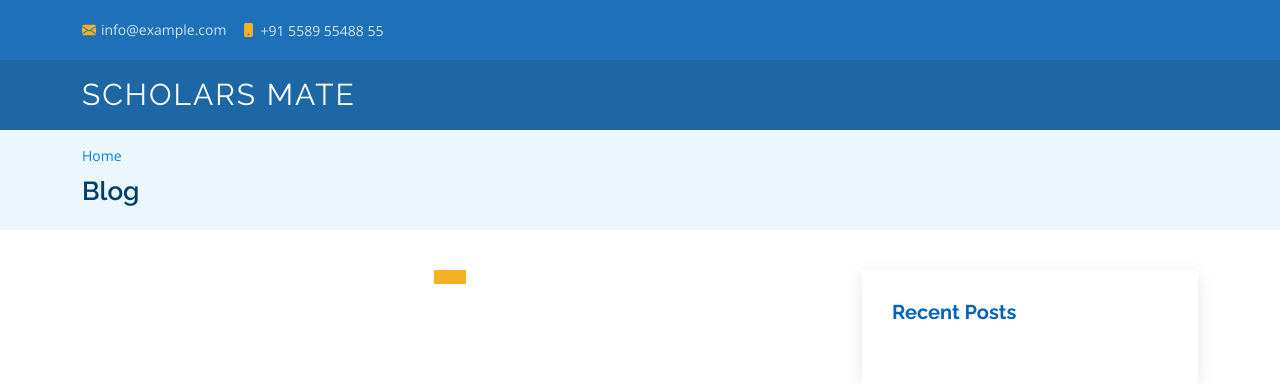
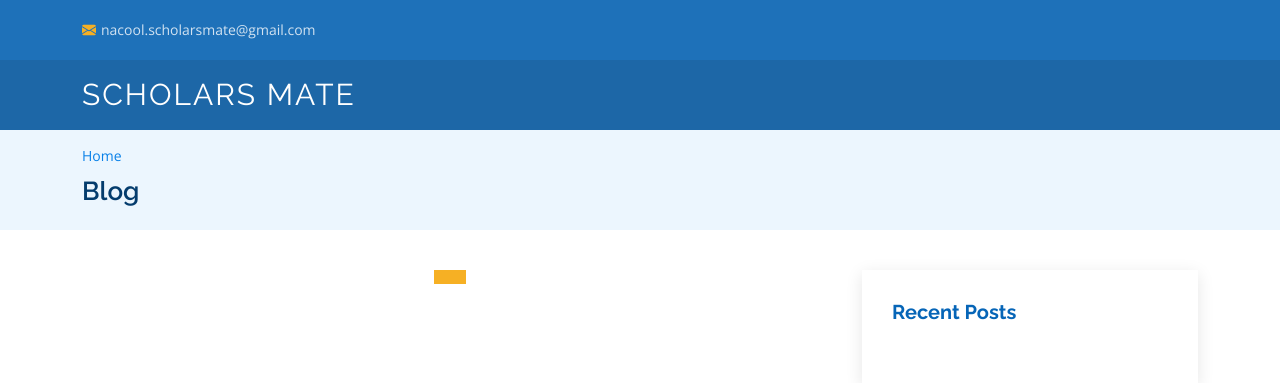
Before and after one commit to Nacool97/schorlarship_scraper, a Flask app: template templates/index.html in a window 1280 px wide. Shown: the top 383 px of the page. Run offline with Flask 2, Linux system fonts and the light colour scheme; the template is opened without the code that fills it, so the values that code supplies are empty; some libraries are stand-ins or nearby versions.

Commit message:
minor chnages

```diff
--- a/templates/index.html
+++ b/templates/index.html
@@ -45,8 +45,7 @@
   <div id="topbar" class="fixed-top d-flex align-items-center topbar-inner-pages">
     <div class="container d-flex align-items-center justify-content-center justify-content-md-between">
       <div class="contact-info d-flex align-items-center">
-        <i class="bi bi-envelope-fill"></i><a href="mailto:contact@example.com">info@example.com</a>
-        <i class="bi bi-phone-fill phone-icon"></i> +91 5589 55488 55
+        <i class="bi bi-envelope-fill"></i><a href="mailto:nacool.scholarsmate@gmail.com">nacool.scholarsmate@gmail.com</a>
       </div>
       <!-- <div class="cta d-none d-md-block">
         <a href="#about" class="scrollto">Get Started</a>
```
